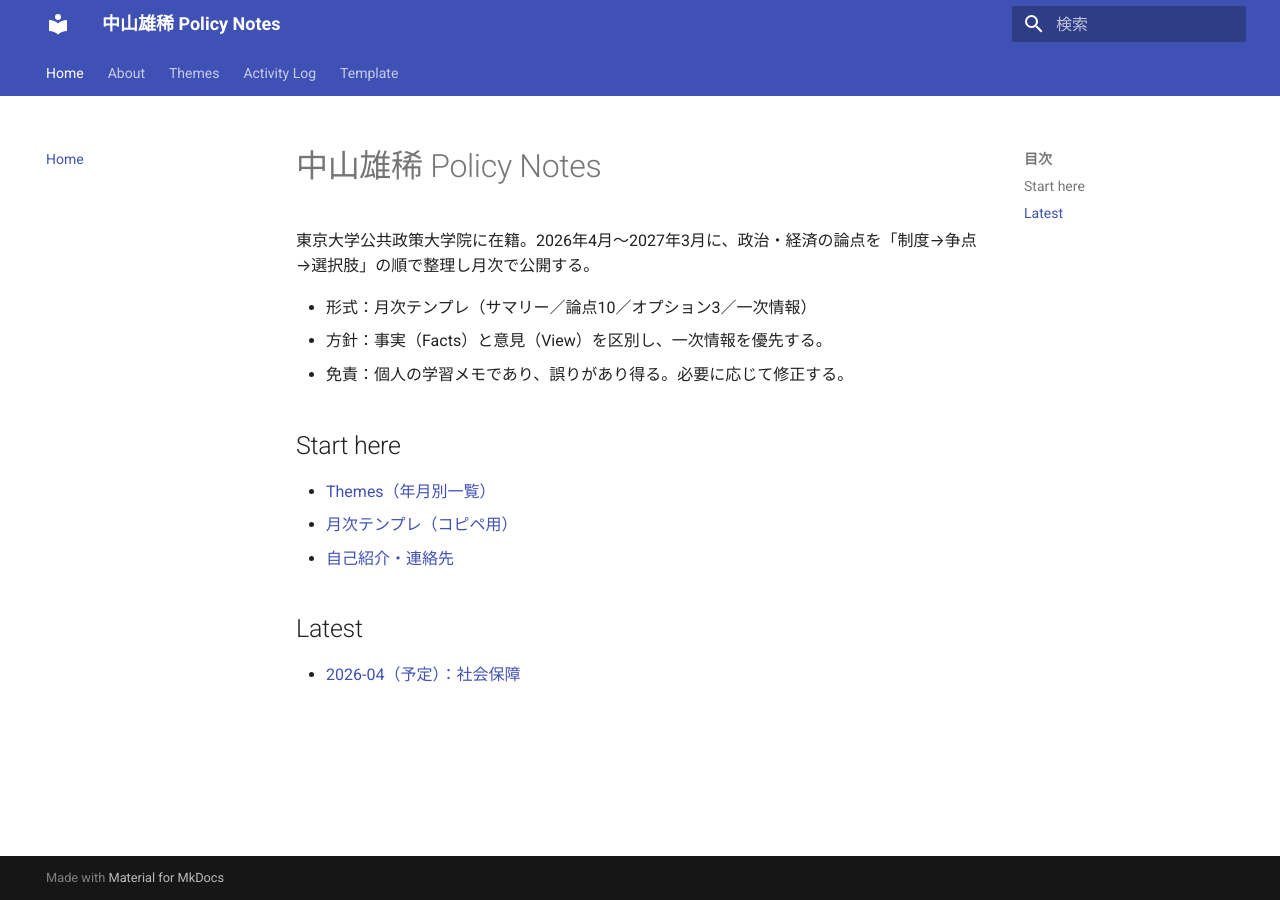
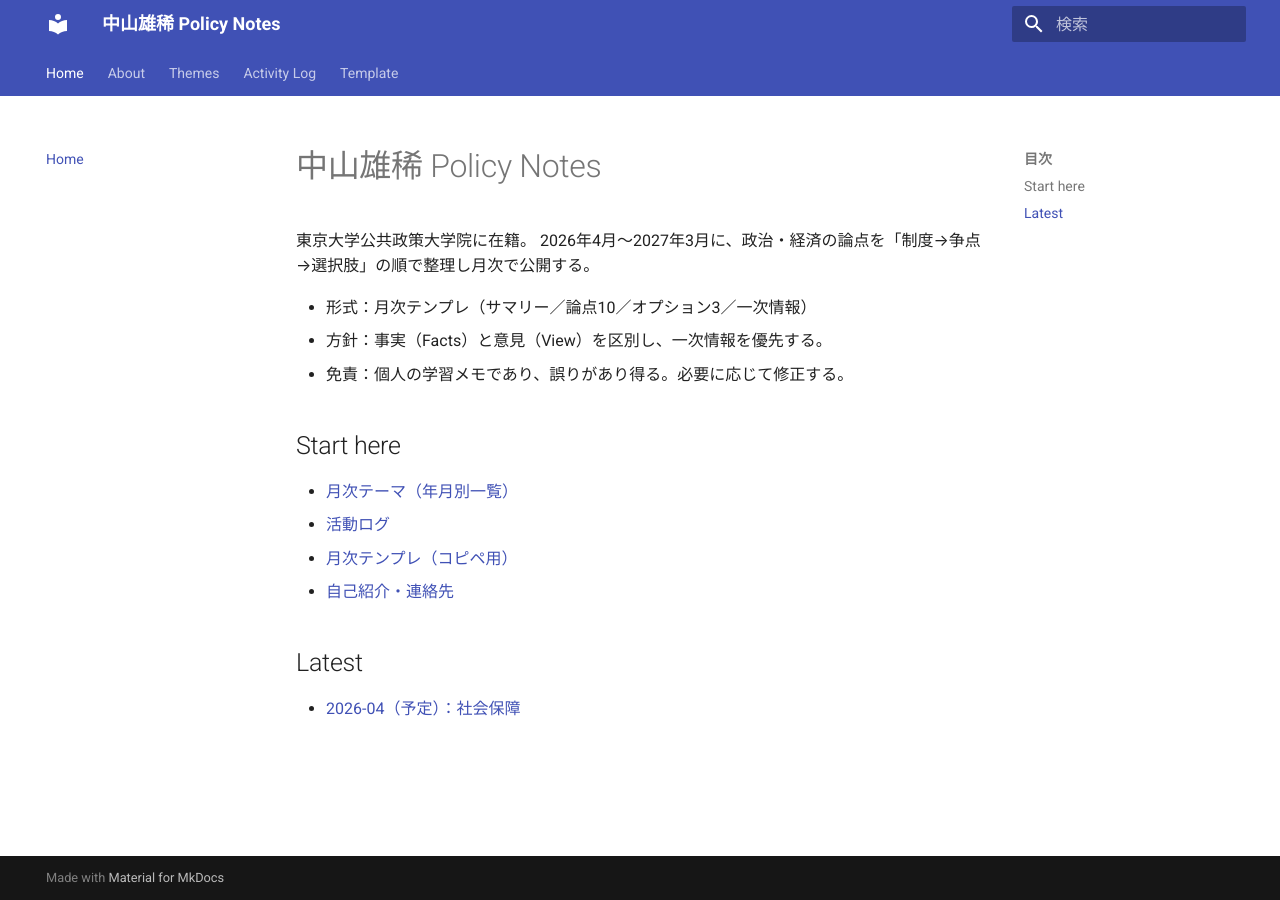
Before and after one commit to yu-ki-nakayama/policy-notes, an MkDocs documentation site: the page built from docs/index.md, in a window 1280 px wide. Built offline with MkDocs 1.6.1 and Material for MkDocs 9.7.7, drawn with Linux system fonts in a browser that asks for light colours.

Commit message:
Update index.md

```diff
--- a/docs/index.md
+++ b/docs/index.md
@@ -1,13 +1,15 @@
 # 中山雄稀 Policy Notes
 
-東京大学公共政策大学院に在籍。2026年4月〜2027年3月に、政治・経済の論点を「制度→争点→選択肢」の順で整理し月次で公開する。
+東京大学公共政策大学院に在籍。
+2026年4月〜2027年3月に、政治・経済の論点を「制度→争点→選択肢」の順で整理し月次で公開する。
 
 - 形式：月次テンプレ（サマリー／論点10／オプション3／一次情報）
 - 方針：事実（Facts）と意見（View）を区別し、一次情報を優先する。
 - 免責：個人の学習メモであり、誤りがあり得る。必要に応じて修正する。
 
 ## Start here
-- [Themes（年月別一覧）](themes/index.md)
+- [月次テーマ（年月別一覧）](themes/index.md)
+- [活動ログ](activity/index.md)
 - [月次テンプレ（コピペ用）](template/monthly.md)
 - [自己紹介・連絡先](about.md)
 
```
